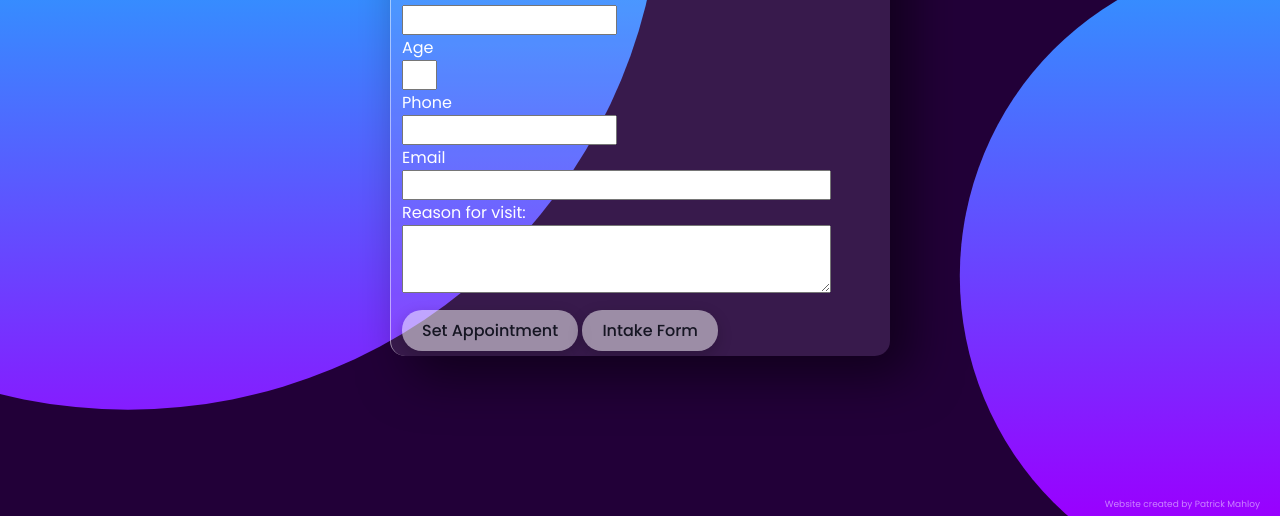
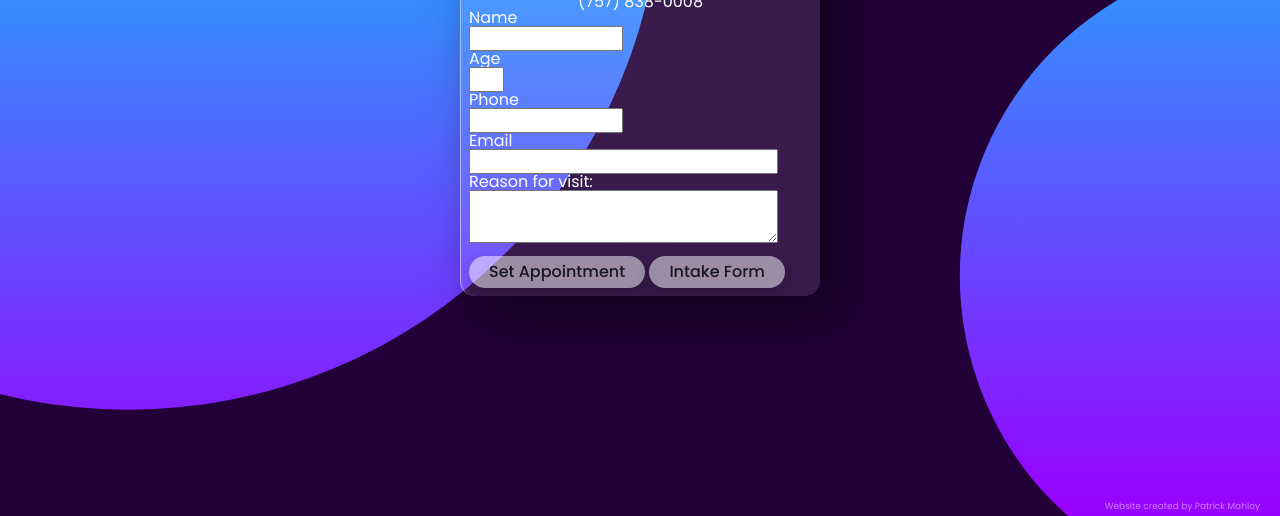
Before and after one commit to techonomics69/landing-page-dentist, a website: page index.html in a window 1280 px wide. Shown: the part 284-800 px from the top of the page. Drawn offline with Linux system fonts and the light colour scheme.

Commit message:
added reset, pre refactoring of tutorial code

```diff
--- a/index.html
+++ b/index.html
@@ -4,6 +4,9 @@
     <meta charset="UTF-8">
     <meta http-equiv="X-UA-Compatible" content="IE=edge">
     <meta name="viewport" content="width=device-width, initial-scale=1.0">
+    <link rel="stylesheet" href="reset.css">
+    <link rel="preconnect" href="https://fonts.gstatic.com">
+    <link href="https://fonts.googleapis.com/css2?family=Poppins:wght@100;200;300;400;500;600;700;800;900&display=swap" rel="stylesheet">
     <link rel="stylesheet" href="style.css">
     <title>Glassmorphism</title>
 </head>
--- /dev/null
+++ b/reset.css
@@ -0,0 +1,48 @@
+/* http://meyerweb.com/eric/tools/css/reset/
+   v2.0 | 20110126
+   License: none (public domain)
+*/
+
+html, body, div, span, applet, object, iframe,
+h1, h2, h3, h4, h5, h6, p, blockquote, pre,
+a, abbr, acronym, address, big, cite, code,
+del, dfn, em, img, ins, kbd, q, s, samp,
+small, strike, strong, sub, sup, tt, var,
+b, u, i, center,
+dl, dt, dd, ol, ul, li,
+fieldset, form, label, legend,
+table, caption, tbody, tfoot, thead, tr, th, td,
+article, aside, canvas, details, embed,
+figure, figcaption, footer, header, hgroup,
+menu, nav, output, ruby, section, summary,
+time, mark, audio, video {
+	margin: 0;
+	padding: 0;
+	border: 0;
+	font-size: 100%;
+	font: inherit;
+	vertical-align: baseline;
+}
+/* HTML5 display-role reset for older browsers */
+article, aside, details, figcaption, figure,
+footer, header, hgroup, menu, nav, section {
+	display: block;
+}
+body {
+	line-height: 1;
+}
+ol, ul {
+	list-style: none;
+}
+blockquote, q {
+	quotes: none;
+}
+blockquote:before, blockquote:after,
+q:before, q:after {
+	content: '';
+	content: none;
+}
+table {
+	border-collapse: collapse;
+	border-spacing: 0;
+}
--- a/style.css
+++ b/style.css
@@ -1,18 +1,18 @@
-@import url('https://fonts.googleapis.com/css?family=Poppins:200,300,400,500,600,700,800,900&display=swap');
-
 * {
-    margin: 0;
-    padding: 0;
     box-sizing: border-box;
-    font-family: 'Poppins', sans-serif;
 }
 
 /* BACKGROUND COLOR */
 body {
     display: flex;
+    margin: 0;
+    padding: 0;
     justify-content: center;
     align-items: center;
+
     min-height: 100vh;
+
+    font-family: 'Poppins', sans-serif;
     background: #220038;
 }
 
@@ -43,11 +43,11 @@
 .container {
     position: relative;
     display: flex;
+    flex-wrap: wrap;
+
     justify-content: center;
     align-items: center;
-    max-width: 1200px;
-    width: 100%;
-    flex-wrap: wrap;
+
     z-index: 1;
 }
 
@@ -55,9 +55,7 @@
 .container .card {
     position: relative;
 
-    width: 500px;
-    height: 480px;
-    margin: 30px;
+    height: auto;
 
     box-shadow: 20px 20px 50px rgba(0, 0, 0, .5);
     border-radius: 15px;
@@ -72,10 +70,9 @@
     border-left: 1px solid rgba(255, 255, 255, .5);
 }
 
-.wrapper,
-h3 {
+.wrapper {
     color: #FFF;
-    padding: 0px 8px 0px 8px;
+    padding: 8px;
 }
 
 /* ADDRESS AND PHONE */
```
